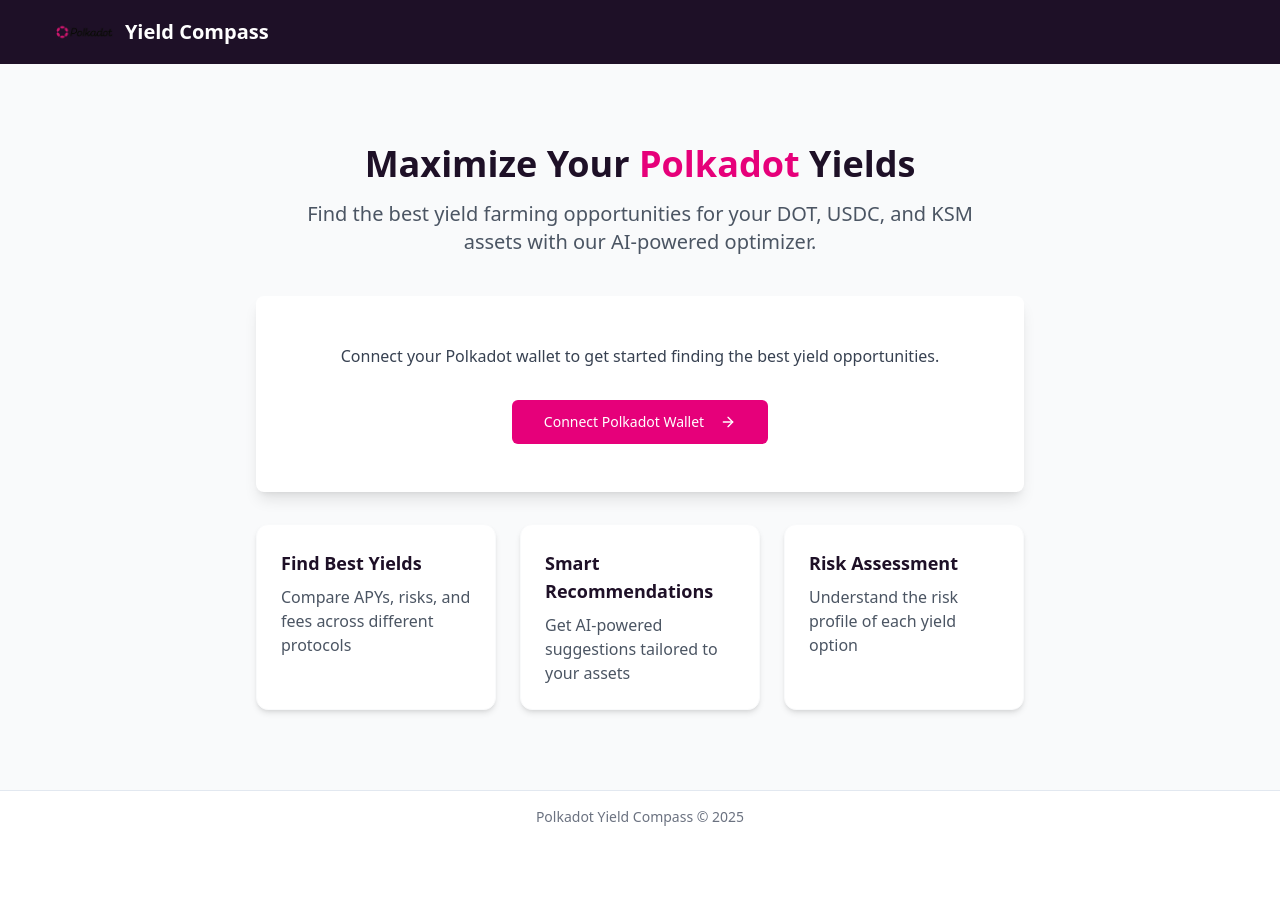
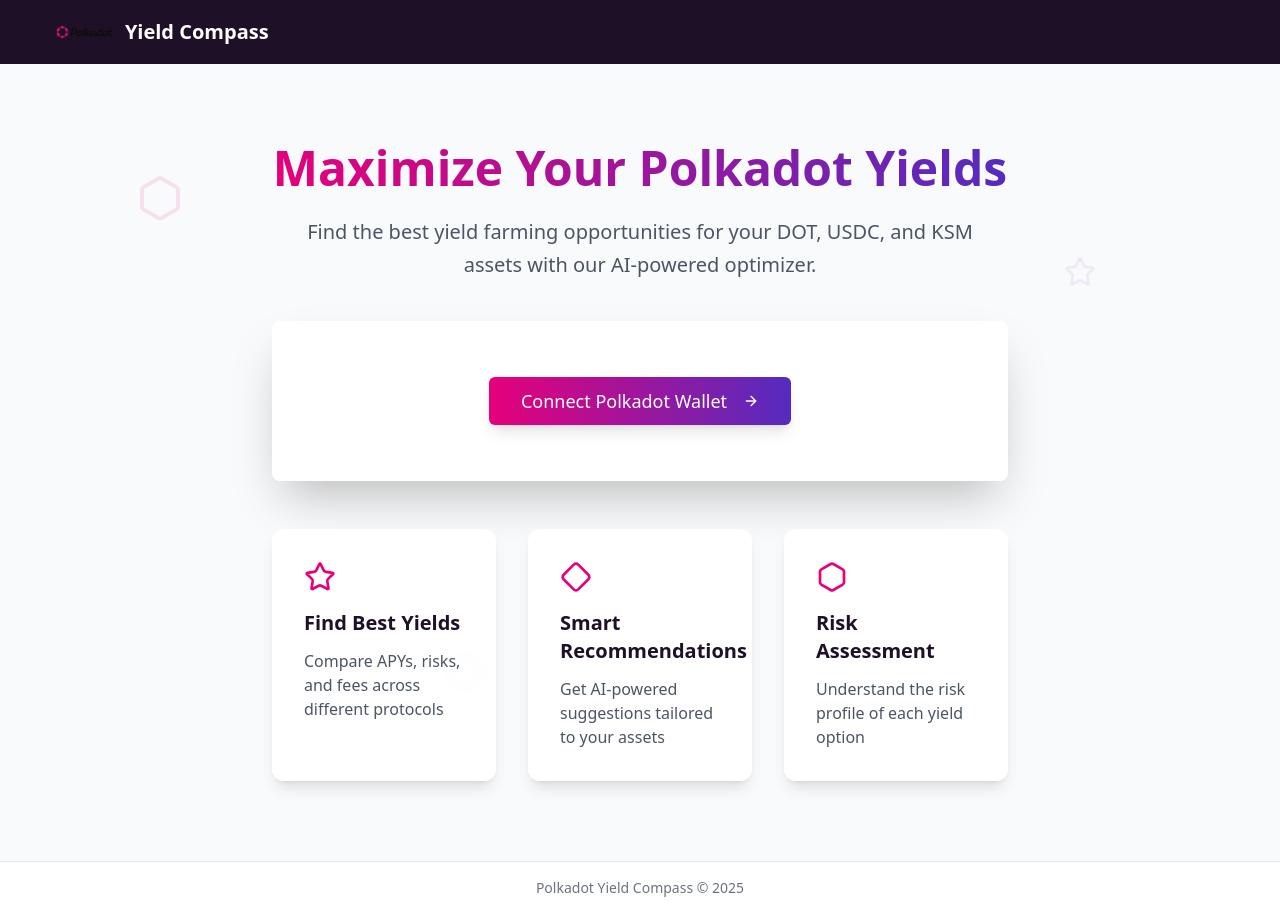
Before and after one commit to marcelogarza/yield-compass-polkadot, a React (Vite) app: page / in a window 1280 px wide. Before the commit the page ends 843 px from the top, so only its background shows below. Built offline with nearby package versions, Linux system fonts and the light colour scheme.

Commit message:
Refactor: Improve landing page design
Enhance the landing page with more engaging textures and background elements to improve user experience.

```diff
--- a/src/pages/LandingPage.tsx
+++ b/src/pages/LandingPage.tsx
@@ -4,7 +4,7 @@ import { useNavigate } from "react-router-dom";
 import { useWallet } from "@/context/WalletContext";
 import { Button } from "@/components/ui/button";
 import { Card, CardContent } from "@/components/ui/card";
-import { ArrowRight } from "lucide-react";
+import { ArrowRight, Star, Hexagon, Diamond } from "lucide-react";
 
 export default function LandingPage() {
   const navigate = useNavigate();
@@ -12,84 +12,78 @@ export default function LandingPage() {
 
   React.useEffect(() => {
     if (walletConnected) {
-      // Automatically navigate to asset selection when wallet is connected
       navigate("/select-assets");
     }
   }, [walletConnected, navigate]);
 
   return (
-    <div className="flex flex-col items-center justify-center max-w-3xl mx-auto py-12">
-      <div className="text-center mb-10">
-        <h1 className="text-4xl font-bold text-polkadot-dark mb-4">
-          Maximize Your <span className="text-polkadot-primary">Polkadot</span> Yields
+    <div className="relative min-h-[calc(100vh-theme(spacing.32))] flex flex-col items-center justify-center">
+      {/* Background decorative elements */}
+      <div className="absolute inset-0 -z-10 overflow-hidden">
+        <div className="absolute top-0 left-1/4 w-72 h-72 bg-polkadot-primary/10 rounded-full blur-3xl animate-pulse" />
+        <div className="absolute bottom-1/4 right-1/3 w-96 h-96 bg-polkadot-secondary/10 rounded-full blur-3xl animate-pulse delay-1000" />
+      </div>
+
+      {/* Floating icons */}
+      <div className="absolute inset-0 -z-5 overflow-hidden">
+        <Hexagon className="absolute top-20 left-20 text-polkadot-primary/10 w-12 h-12 animate-bounce" />
+        <Star className="absolute top-40 right-32 text-polkadot-secondary/10 w-8 h-8 animate-pulse" />
+        <Diamond className="absolute bottom-32 left-1/3 text-polkadot-primary/10 w-10 h-10 animate-bounce delay-700" />
+      </div>
+
+      <div className="max-w-3xl mx-auto px-4 py-12 relative z-10">
+        <div className="text-center mb-10 animate-fade-in">
+          <h1 className="text-5xl font-bold mb-6 bg-clip-text text-transparent bg-gradient-to-r from-polkadot-primary to-polkadot-secondary">
+            Maximize Your Polkadot Yields
           </h1>
-        <p className="text-xl text-gray-600 max-w-2xl">
+          <p className="text-xl text-gray-600 max-w-2xl mx-auto leading-relaxed">
             Find the best yield farming opportunities for your DOT, USDC, and KSM assets
             with our AI-powered optimizer.
           </p>
         </div>
 
-      <Card className="w-full mb-8 border-none shadow-lg">
+        <Card className="w-full mb-12 bg-white/90 backdrop-blur-sm border-none shadow-2xl hover:shadow-3xl transition-all duration-300">
           <CardContent className="pt-6">
-          <div className="flex flex-col items-center p-6 text-center">
-            {isPolkadotExtensionAvailable ? (
-              <>
-                <div className="mb-8 text-gray-700">
-                  Connect your Polkadot wallet to get started finding the best yield opportunities.
-                </div>
+            <div className="flex flex-col items-center p-8 text-center">
               <Button
                 onClick={connectWallet}
-                  className="bg-polkadot-primary hover:bg-polkadot-secondary text-white"
+                className="bg-gradient-to-r from-polkadot-primary to-polkadot-secondary hover:opacity-90 text-white font-medium px-8 py-6 text-lg shadow-lg hover:shadow-xl transition-all duration-300"
                 size="lg"
               >
                 Connect Polkadot Wallet
-                  <ArrowRight className="ml-2 h-4 w-4" />
+                <ArrowRight className="ml-2 h-5 w-5" />
               </Button>
-              </>
-            ) : (
-              <>
-                <div className="mb-6 text-gray-700">
-                  <p className="font-medium text-lg mb-2 text-polkadot-primary">Polkadot.js Extension Not Detected</p>
-                  <p>You need to install the Polkadot.js extension to connect your wallet.</p>
-                </div>
-                <Button
-                  onClick={() => window.open("https://polkadot.js.org/extension/", "_blank")}
-                  className="bg-polkadot-dark hover:bg-polkadot-secondary text-white"
-                  size="lg"
-                >
-                  Install Polkadot.js Extension
-                </Button>
-                <div className="mt-4 text-sm text-gray-500">
-                  After installing, please refresh this page.
-                </div>
-              </>
-            )}
             </div>
           </CardContent>
         </Card>
 
-      <div className="grid grid-cols-1 md:grid-cols-3 gap-6 w-full">
+        <div className="grid grid-cols-1 md:grid-cols-3 gap-8 w-full">
           <FeatureCard
             title="Find Best Yields"
             description="Compare APYs, risks, and fees across different protocols"
+            icon={<Star className="w-8 h-8 mb-4 text-polkadot-primary" />}
           />
           <FeatureCard
             title="Smart Recommendations"
             description="Get AI-powered suggestions tailored to your assets"
+            icon={<Diamond className="w-8 h-8 mb-4 text-polkadot-primary" />}
           />
           <FeatureCard
             title="Risk Assessment"
             description="Understand the risk profile of each yield option"
+            icon={<Hexagon className="w-8 h-8 mb-4 text-polkadot-primary" />}
           />
+        </div>
       </div>
     </div>
   );
 }
 
-function FeatureCard({ title, description }: { title: string, description: string }) {
+function FeatureCard({ title, description, icon }: { title: string, description: string, icon: React.ReactNode }) {
   return (
-    <div className="bg-white rounded-xl p-6 shadow-md border border-gray-50">
-      <h3 className="font-bold text-lg mb-2 text-polkadot-dark">{title}</h3>
+    <div className="bg-white/90 backdrop-blur-sm rounded-xl p-8 shadow-lg hover:shadow-xl transition-all duration-300 hover:translate-y-[-4px]">
+      {icon}
+      <h3 className="font-bold text-xl mb-3 text-polkadot-dark">{title}</h3>
       <p className="text-gray-600">{description}</p>
     </div>
   );
```
Lines whose indentation alone changed are shown as unchanged.
